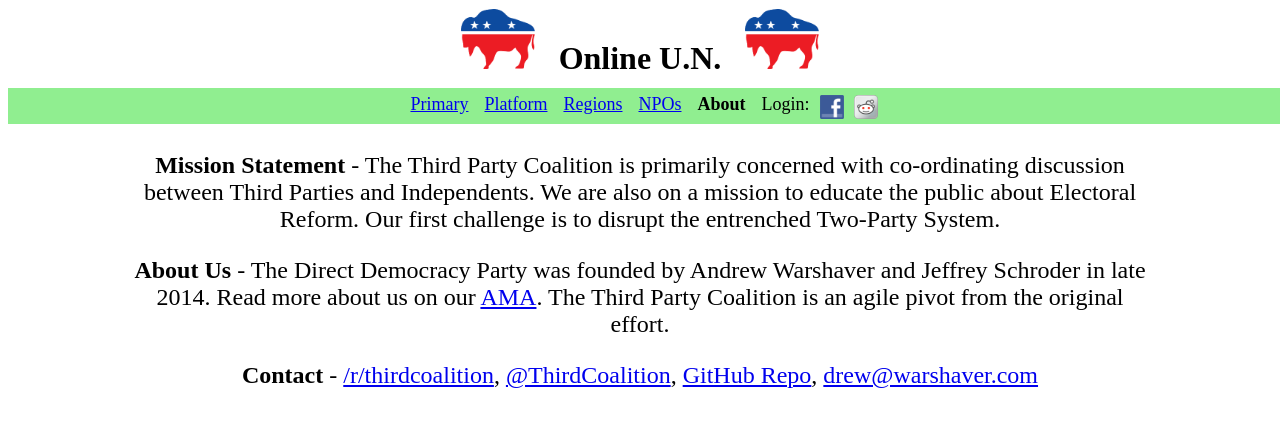
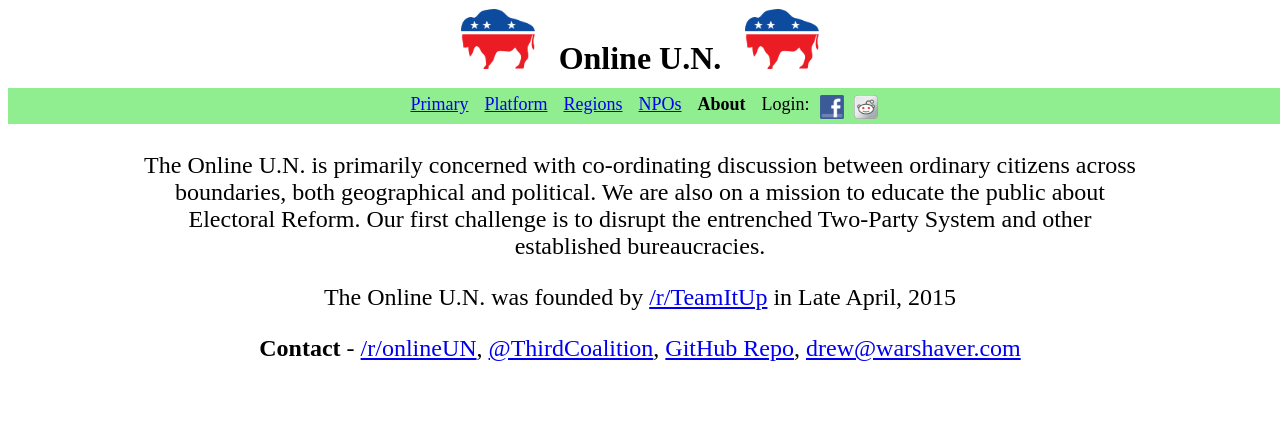
Before and after one commit to ThirdCoalition/primary, a Django app: page /about in a window 1280 px wide. Shown: the top 427 px of the page. Run offline with Django 3.2, Linux system fonts and the light colour scheme; parts of the project's set-up code (start-up, migrations or seed data) failed here and were passed over; some libraries are stand-ins or nearby versions.

Commit message:
cosmetics

```diff
--- a/templates/about.html
+++ b/templates/about.html
@@ -5,11 +5,11 @@
 {% block content %}
 
 <div class="topdiv" style="padding-top:4px;">
-  <p><b>Mission Statement</b> - The Third Party Coalition is primarily concerned with co-ordinating discussion between Third Parties and Independents. We are also on a mission to educate the public about Electoral Reform. Our first challenge is to disrupt the entrenched Two-Party System.</p>
+  <p>The Online U.N. is primarily concerned with co-ordinating discussion between ordinary citizens across boundaries, both geographical and political. We are also on a mission to educate the public about Electoral Reform. Our first challenge is to disrupt the entrenched Two-Party System and other established bureaucracies.</p>
 
-  <p><b>About Us</b> - The Direct Democracy Party was founded by Andrew Warshaver and Jeffrey Schroder in late 2014. Read more about us on our <a href="http://www.reddit.com/r/IAmA/comments/2xm1l6/" target="_blank">AMA</a>. The Third Party Coalition is an agile pivot from the original effort.</p>
+  <p>The Online U.N. was founded by <a href="http://www.reddit.com/r/TeamItUp" target="_blank">/r/TeamItUp</a> in Late April, 2015</p>
 
-  <p><b>Contact</b> - <a href="http://www.reddit.com/r/thirdcoalition" target="_blank">/r/thirdcoalition</a>, <a href="http://www.twitter.com/ThirdCoalition" target="_blank">@ThirdCoalition</a>, <a href="https://github.com/ThirdCoalition/primary" target="_blank">GitHub Repo</a>, <a href="mailto:drew@warshaver.com">drew@warshaver.com</a></p>
+  <p><b>Contact</b> - <a href="http://www.reddit.com/r/onlineUN" target="_blank">/r/onlineUN</a>, <a href="http://www.twitter.com/ThirdCoalition" target="_blank">@ThirdCoalition</a>, <a href="https://github.com/ThirdCoalition/primary" target="_blank">GitHub Repo</a>, <a href="mailto:drew@warshaver.com">drew@warshaver.com</a></p>
 </div>
 
 {% endblock %}
```
